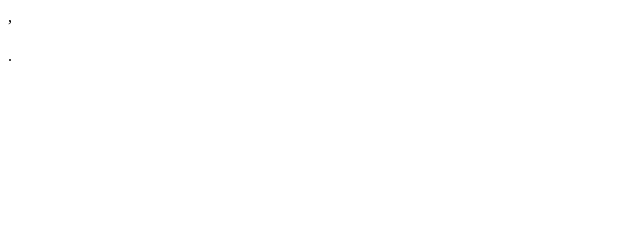
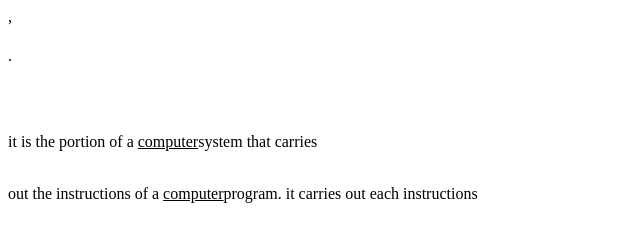
Before and after one commit to iamneo-production/baccdafeaeadadaeccdfffebaeceaec, a website: page public/index.html in a window 1280 px wide. Shown: the whole page, without its empty margins (0-640 px from the left). Drawn offline with Linux system fonts and the light colour scheme.

Commit message:
Backup Commit

```diff
--- a/public/index.html
+++ b/public/index.html
@@ -10,6 +10,8 @@
 <body>,
     <h1><CPU></h1>
         <p> <u><cpu stands for central processing unit<u></u>.<br></cpu></p><br>
-
+        <p><br>it is the portion of a <u>computer</u>system that carries</p><br>
+        out the instructions of a <u>computer</u>program.
+        it carries out each instructions
 </body>
 </html>
```
